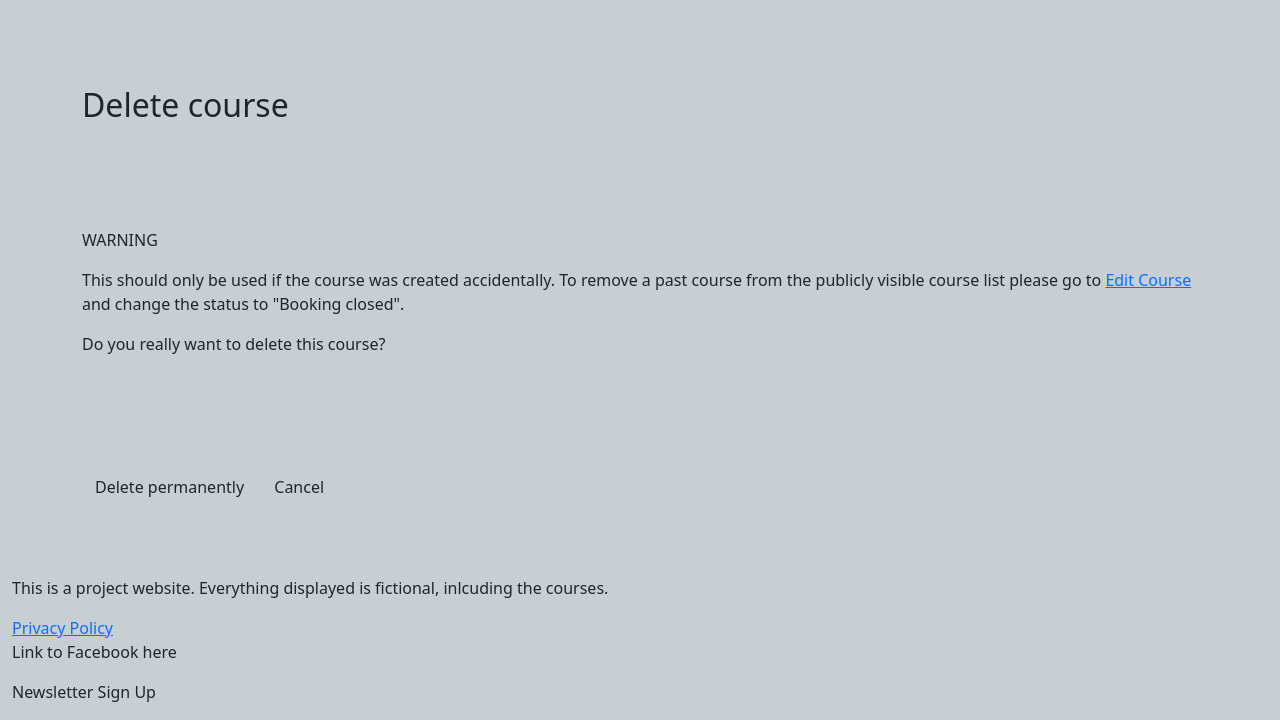
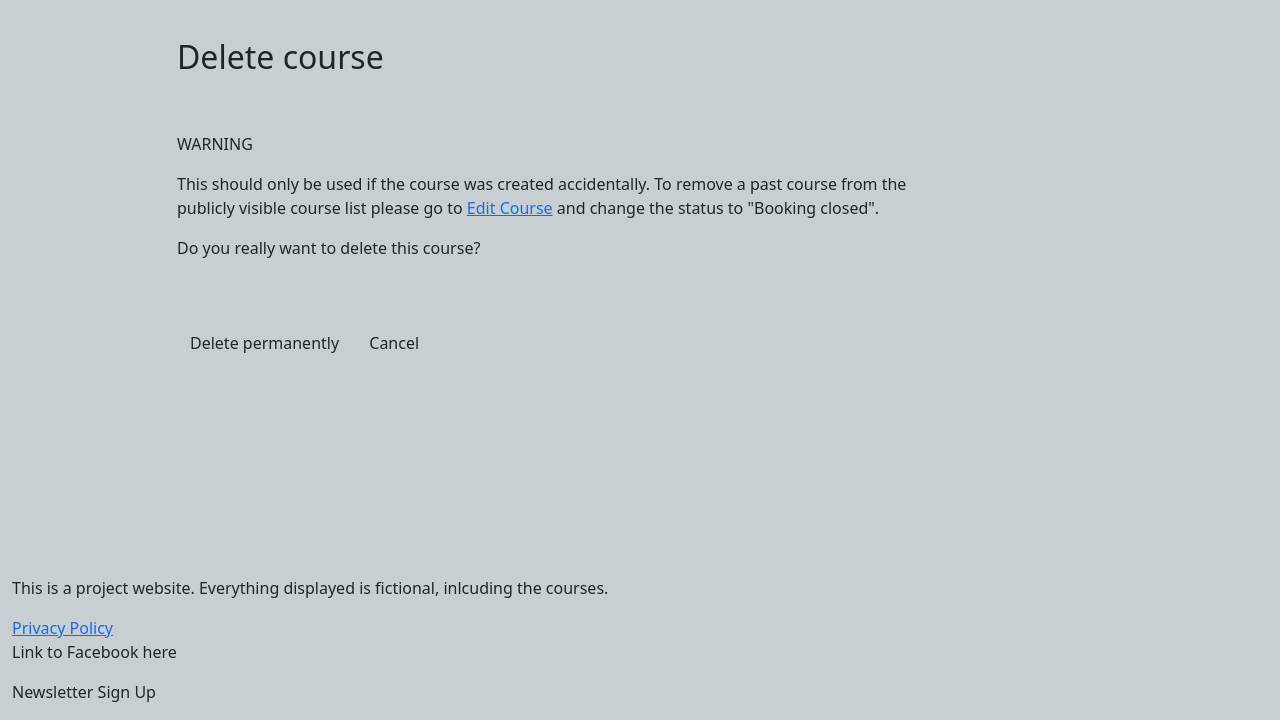
Before and after one commit to JulianeGampe/language-school, a Django app: page /courses/delete/1 in a window 1280 px wide. Shown: the part 80-800 px from the top of the page. Run offline with Django 3.2, Linux system fonts and the light colour scheme; a user stored in the database is signed in; tables that the repository leaves empty hold one stand-in row (values such as "Sample post"); parts of the project's set-up code (start-up, migrations or seed data) failed here and were passed over; some libraries are stand-ins or nearby versions.

Commit message:
Style delete course page

```diff
--- a/courses/templates/courses/delete_course.html
+++ b/courses/templates/courses/delete_course.html
@@ -2,14 +2,14 @@
 
 {% block content %}
 
-<div class="container mb-5">
+<div class="container">
     <div class="row mt-5">
-        <div class="col mt-5">
+        <div class="col-md-8 offset-md-1">
             <h2>Delete course</h2>
         </div>
     </div>
     <div class="row mt-5">
-        <div class="col mt-5">
+        <div class="col-md-8 offset-md-1">
             <p>
                 WARNING <br>
             </p>
@@ -25,7 +25,7 @@
         </div>
     </div>
     <div class="row mt-5">
-        <div class="col mt-5 mb-5">
+        <div class="col-md-8 offset-md-1">
             <form action="{% url 'deletecourse' course.id %}" method="POST" enctype="multipart/form-data">
                 {% csrf_token %}
                 <button class="btn btn-black" type="submit">Delete permanently</button>
```
